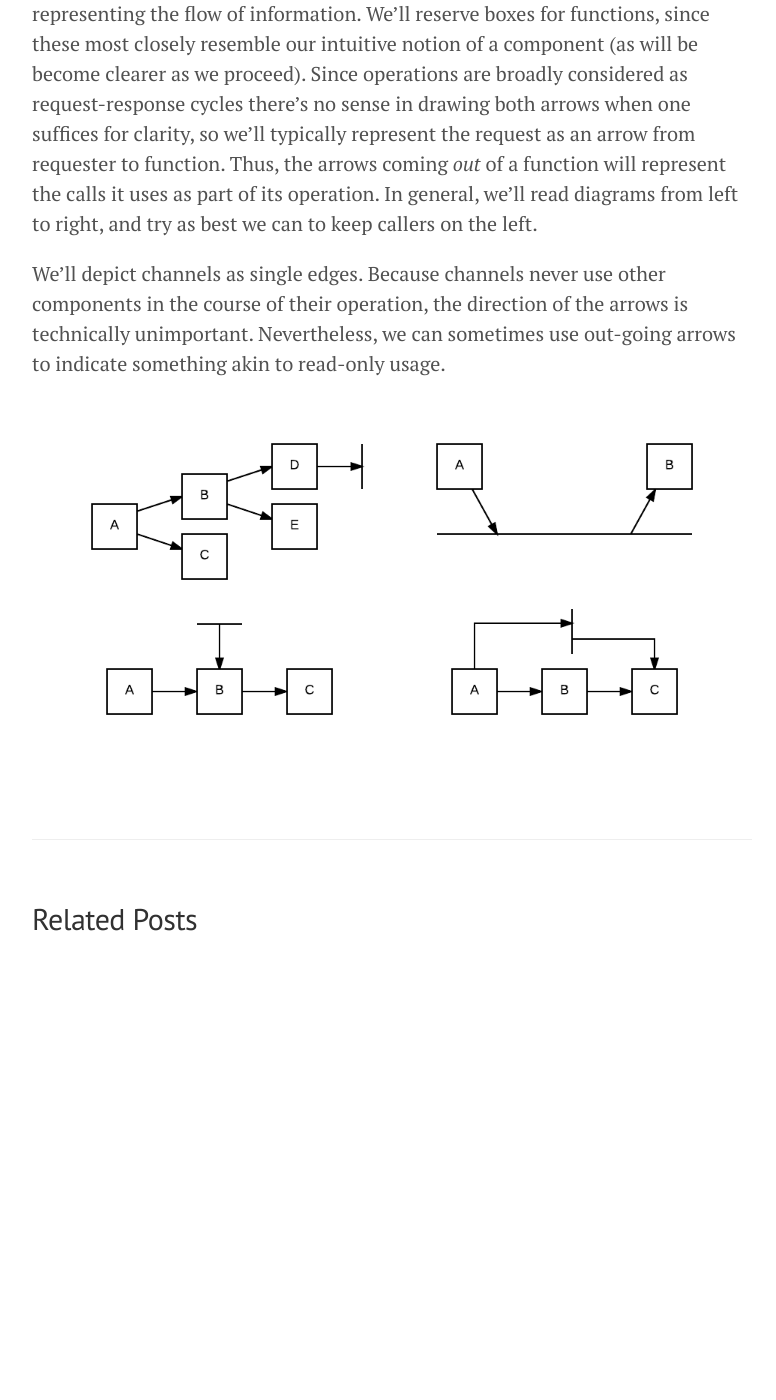
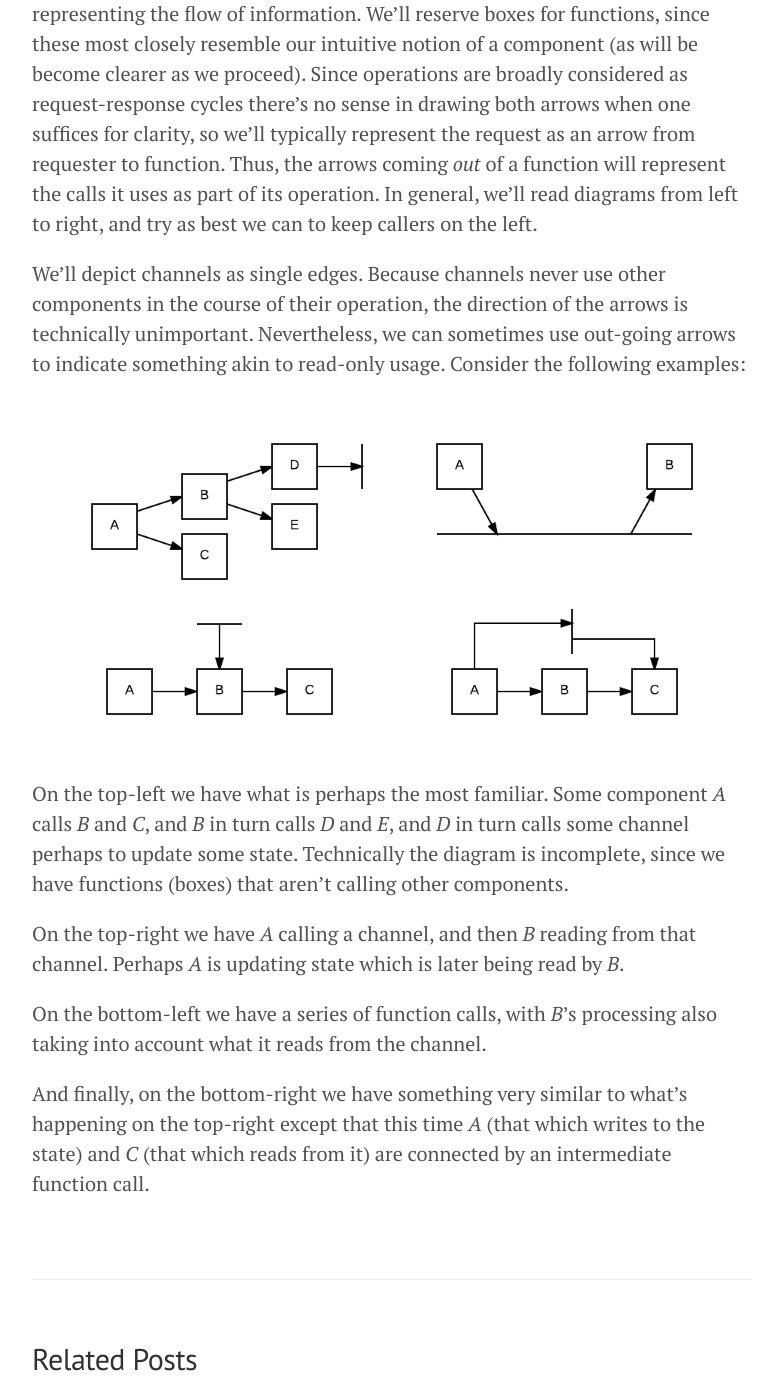
Before and after one commit to elliottroland/elliottroland.github.io, a Jekyll site: the page built from _posts/2016-10-25-systems-diagrammatically.markdown, in a window 1280 px wide and 1400 px high, scrolled down 1471 px. Shown: the whole window, without its empty margins (248-1024 px from the left). Built offline with Jekyll 4.4.1, drawn with Linux system fonts in a browser that asks for light colours; before the commit the page ends 2469 px from its top, so only the background shows below that.

Commit message:
Add explanation of diagrams

```diff
--- a/_posts/2016-10-25-systems-diagrammatically.markdown
+++ b/_posts/2016-10-25-systems-diagrammatically.markdown
@@ -17,6 +17,14 @@ As they stand these distinctions apply very generally. We could use them to talk
 
 How do depict all of this? Let's start with functions and channels. The natural way to depict a component is as a box, with arrows coming in and going out of it representing the flow of information. We'll reserve boxes for functions, since these most closely resemble our intuitive notion of a component (as will be become clearer as we proceed). Since operations are broadly considered as request-response cycles there's no sense in drawing both arrows when one suffices for clarity, so we'll typically represent the request as an arrow from requester to function. Thus, the arrows coming *out* of a function will represent the calls it uses as part of its operation. In general, we'll read diagrams from left to right, and try as best we can to keep callers on the left.
 
-We'll depict channels as single edges. Because channels never use other components in the course of their operation, the direction of the arrows is technically unimportant. Nevertheless, we can sometimes use out-going arrows to indicate something akin to read-only usage.
+We'll depict channels as single edges. Because channels never use other components in the course of their operation, the direction of the arrows is technically unimportant. Nevertheless, we can sometimes use out-going arrows to indicate something akin to read-only usage. Consider the following examples:
 
 ![System diagram examples]({{ site.url }}/images/2016-10-25-system-diagram-examples-1.png){:width="100%"}
+
+On the top-left we have what is perhaps the most familiar. Some component *A* calls *B* and *C*, and *B* in turn calls *D* and *E*, and *D* in turn calls some channel perhaps to update some state. Technically the diagram is incomplete, since we have functions (boxes) that aren't calling other components.
+
+On the top-right we have *A* calling a channel, and then *B* reading from that channel. Perhaps *A* is updating state which is later being read by *B*.
+
+On the bottom-left we have a series of function calls, with *B*'s processing also taking into account what it reads from the channel.
+
+And finally, on the bottom-right we have something very similar to what's happening on the top-right except that this time *A* (that which writes to the state) and *C* (that which reads from it) are connected by an intermediate function call.
```
